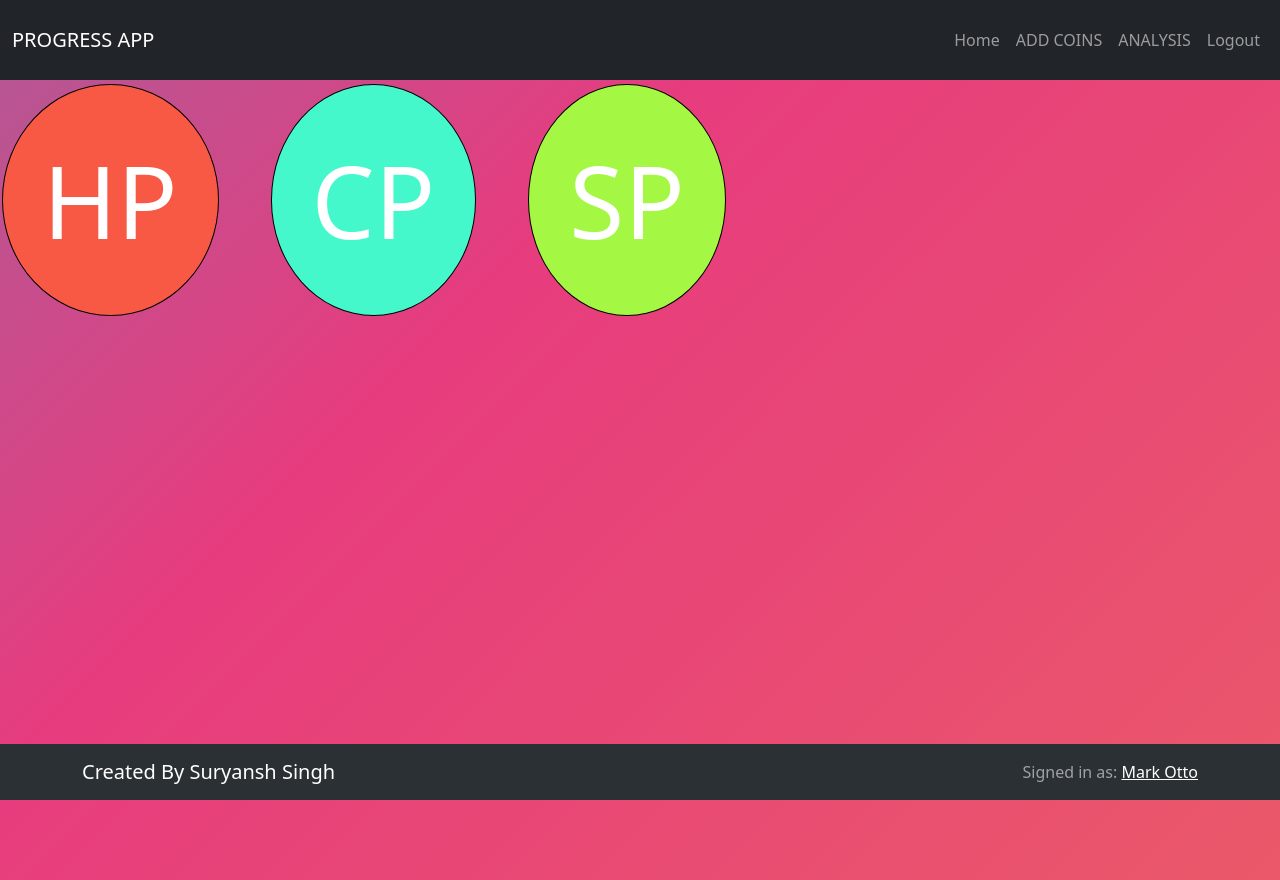
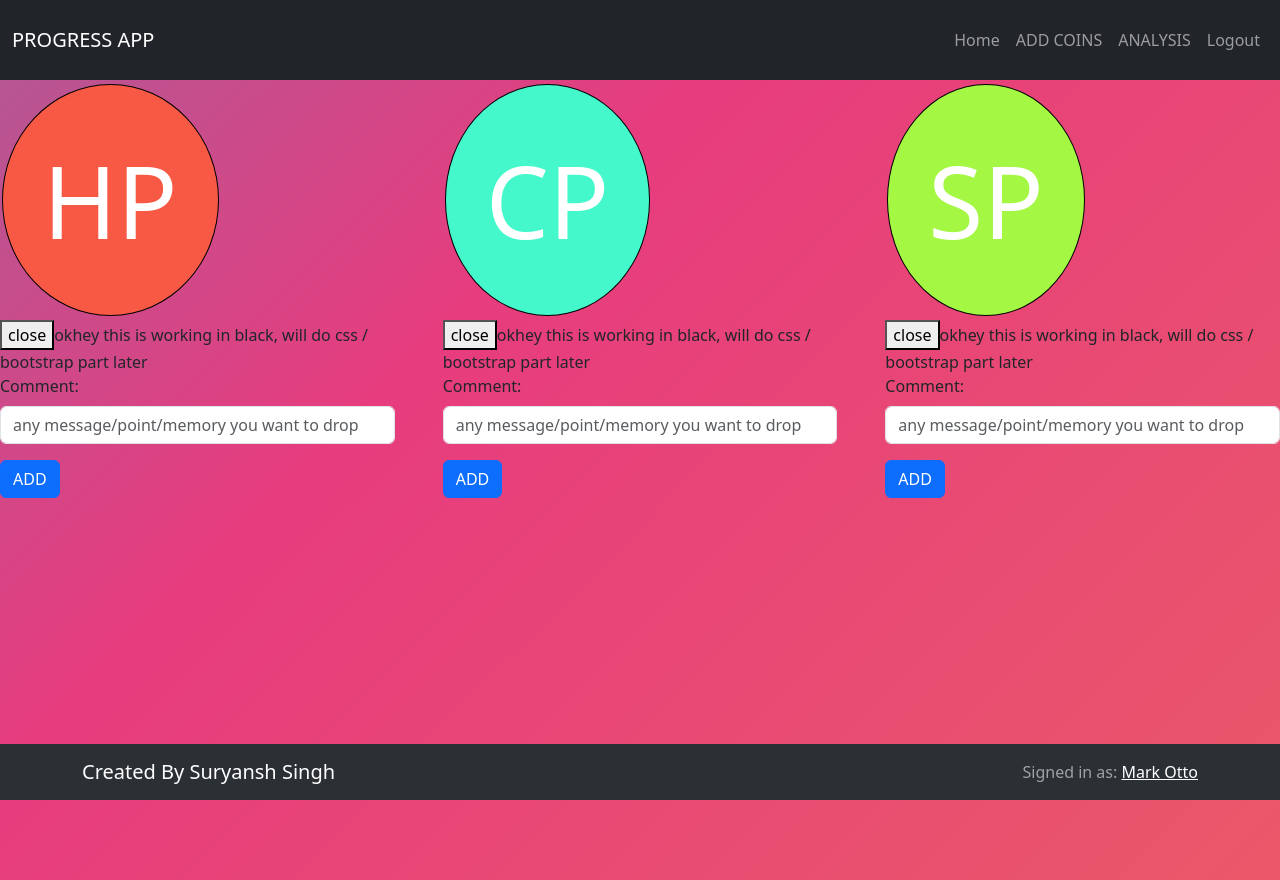
Before and after one commit to suryanssssh/Progress-App, a React (Create React App) app in the folder my-react-app/: page /add in a window 1280 px wide. Built offline with nearby package versions, Linux system fonts and the light colour scheme.

Commit message:
skeletal code completed
skeletal code created for signup and adding coin, model is not wokring for some reason , will have good look in bootstrap and complete this project

```diff
--- a/my-react-app/package.json
+++ b/my-react-app/package.json
@@ -13,7 +13,6 @@
     "react-bootstrap": "^2.10.0",
     "react-dom": "^18.2.0",
     "react-scripts": "5.0.1",
-    "reactjs-popup": "^2.0.6",
     "web-vitals": "^2.1.4"
   },
   "scripts": {
--- a/my-react-app/src/db/config/firebase.js
+++ b/my-react-app/src/db/config/firebase.js
@@ -1,7 +1,7 @@
 // Import the functions you need from the SDKs you need
 import { initializeApp } from "firebase/app";
 import { getAuth } from "firebase/auth";
-
+import { getFirestore, getDocs, addDoc } from "firebase/firestore";
 // TODO: Add SDKs for Firebase products that you want to use
 // https://firebase.google.com/docs/web/setup#available-libraries
 
@@ -19,4 +19,6 @@ const firebaseConfig = {
 const app = initializeApp(firebaseConfig);
 // Initialize Firebase Authentication and get a reference to the service
 export const auth = getAuth(app);
+// Export firestore database
+export const db = getFirestore(app);
 export default app;
--- a/my-react-app/src/pages/Signup.js
+++ b/my-react-app/src/pages/Signup.js
@@ -2,6 +2,8 @@ import React, { useState } from "react";
 import { NavLink, useNavigate } from "react-router-dom";
 import { createUserWithEmailAndPassword } from "firebase/auth";
 import { auth } from "../db/config/firebase";
+import { getFirestore, addDoc, collection } from "firebase/firestore";
+import { db } from "../db/config/firebase";
 
 const Signup = () => {
   const navigate = useNavigate();
@@ -11,21 +13,22 @@ const Signup = () => {
 
   const onSubmit = async (e) => {
     e.preventDefault();
-
-    await createUserWithEmailAndPassword(auth, email, password)
-      .then((userCredential) => {
-        // Signed in
-        const user = userCredential.user;
-        console.log(user);
-        navigate("/login");
-        // ...
-      })
-      .catch((error) => {
-        const errorCode = error.code;
-        const errorMessage = error.message;
-        console.log(errorCode, errorMessage);
-        // ..
-      });
+    const res = await createUserWithEmailAndPassword(auth, email, password);
+    const user = res.user;
+    await addDoc(collection(db, "users"), {
+      uid: user.uid,
+      authProvider: "local",
+      email,
+      hp,
+      sp,
+      vp,
+      np,
+    }).catch((error) => {
+      const errorCode = error.code;
+      const errorMessage = error.message;
+      console.log(errorCode, errorMessage);
+      // ..
+    });
   };
 
   return (
--- a/my-react-app/src/pages/components/CoinForm.js
+++ b/my-react-app/src/pages/components/CoinForm.js
@@ -1,7 +1,36 @@
 import React from "react";
-import "./formstyle.css";
+import Button from "react-bootstrap/Button";
+import Form from "react-bootstrap/Form";
+import { db } from "../../db/config/firebase";
 const CoinForm = () => {
-  return <h1>ok</h1>;
+  const coinHandler = () => {};
+  return (
+    <div className="fixed inset-0  bg-opacity-30 backdrop-blur-sm">
+      <div>
+        {/* https://www.youtube.com/watch?v=Gy4G68WoHq4 */}
+        <button>close</button>
+        okhey this is working in black, will do css / bootstrap part later
+        <Form>
+          <Form.Group className="mb-3" controlId="formBasicPassword">
+            <Form.Label>Comment:</Form.Label>
+            <Form.Control
+              type="password"
+              placeholder="any message/point/memory you want to drop"
+            />
+          </Form.Group>
+          <Button
+            variant="primary"
+            type="submit"
+            onClick={() => {
+              CoinHandler;
+            }}
+          >
+            ADD
+          </Button>
+        </Form>
+      </div>
+    </div>
+  );
 };
 
 export default CoinForm;
--- a/my-react-app/src/pages/components/InputCoin.js
+++ b/my-react-app/src/pages/components/InputCoin.js
@@ -1,26 +1,15 @@
 import React from "react";
 import "../style.css";
-import Popup from "reactjs-popup";
-import "reactjs-popup/dist/index.css";
+
 import CoinForm from "./CoinForm";
 import "../style.css";
 const InputCoin = (props) => {
   return (
-    <div>
-      <Popup
-        trigger={
-          <button
-            className="button"
-            style={{ "background-color": props.color }}
-          >
-            {props.coinType}
-          </button>
-        }
-        modal
-        position="right center"
-      >
-        {(close) => <CoinForm />}
-      </Popup>
+    <div className="h-screen flex flex-col items-center gap-6 ">
+      <button className="button" style={{ "background-color": props.color }}>
+        {props.coinType}
+      </button>
+      <CoinForm />
     </div>
   );
 };
--- a/my-react-app/src/pages/style.css
+++ b/my-react-app/src/pages/style.css
@@ -1,7 +1,7 @@
-h1{
+/* h1{
     color:red;
     background-color: black;
-}
+} */
 .button {
   /* #f8b044 #a4f844 #44f844  #44f8cb #4474f8 #a144f8 #f844e9 #f84444*/
     background-color: #f84444;
```
Also changed, not shown: my-react-app/src/pages/components/formstyle.css (deleted), 1 other file (tests, documents, lock files or other folders).
